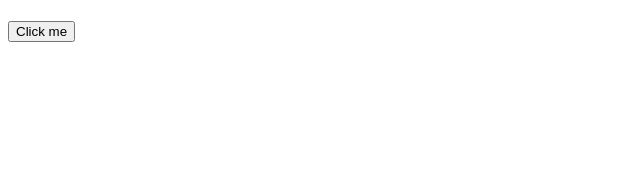
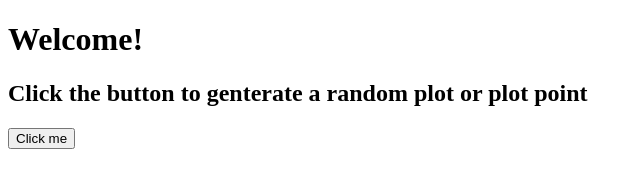
Before and after one commit to wcbridge/plot-generator, a plain HTML site: page index.html in a window 1280 px wide. Shown: the whole page, without its empty margins (0-643 px from the left). Drawn offline with nearby package versions, Linux system fonts and the light colour scheme.

Commit message:
welcome deploy time

```diff
--- a/index.html
+++ b/index.html
@@ -9,7 +9,8 @@
 
 </head>
 <body>
-
+    <h1> Welcome!</h1>
+    <h2>Click the button to genterate a random plot or plot point</h2>
     <h1 id="prompt"></h1>
     <button onclick="promtFunction()">Click me</button>
 
```
